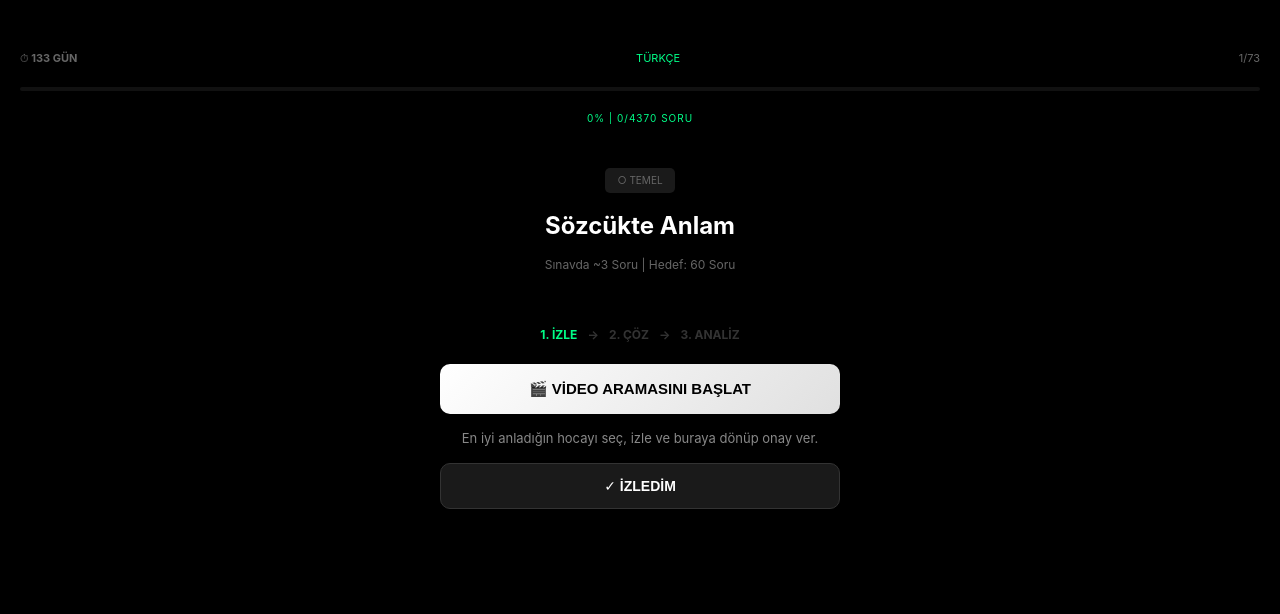
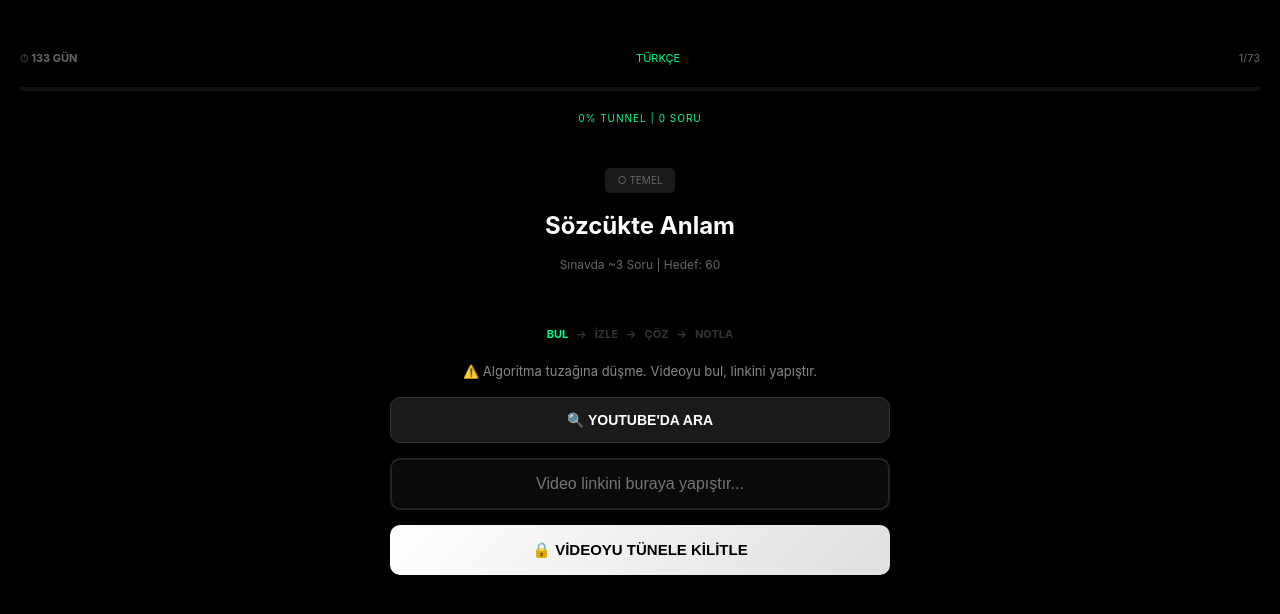
Before and after one commit to stark4280/tyt-tunnel, a React (Vite) app: page / in a window 1280 px wide. Shown: the top 614 px of the page. Built offline with nearby package versions, Linux system fonts and the light colour scheme.

Commit message:
V5.3 ANTI-ALGORITHM: Video Lock Protocol, youtube-nocookie embed

```diff
--- a/src/App.jsx
+++ b/src/App.jsx
@@ -92,60 +92,71 @@ const FULL_DB = [
 
 export default function App() {
     const [state, setState] = useState(() => {
-        const saved = localStorage.getItem('tunnel_v52');
-        return saved ? JSON.parse(saved) : { idx: 0, step: 0, data: { count: '', notes: '' }, history: [] };
+        const saved = localStorage.getItem('tunnel_v53');
+        return saved ? JSON.parse(saved) : { idx: 0, step: 0, videoId: null, count: '', notes: '', history: [] };
     });
 
+    const [urlInput, setUrlInput] = useState('');
     const [toast, setToast] = useState(null);
 
     useEffect(() => {
-        localStorage.setItem('tunnel_v52', JSON.stringify(state));
+        localStorage.setItem('tunnel_v53', JSON.stringify(state));
     }, [state]);
 
     const current = FULL_DB[state.idx];
     const examDate = new Date("2026-06-20");
     const daysLeft = Math.ceil((examDate - new Date()) / (1000 * 60 * 60 * 24));
     const progress = Math.round((state.idx / FULL_DB.length) * 100);
-
     const totalSolved = state.history.reduce((sum, h) => sum + (Number(h.count) || 0), 0);
-    const totalTarget = FULL_DB.reduce((sum, t) => sum + t.target, 0);
 
     const showToast = (msg) => {
         setToast(msg);
         setTimeout(() => setToast(null), 2500);
     };
 
-    const openVideo = () => {
-        const query = `TYT ${current.c} ${current.n} Konu Anlatimi`.replace(/ /g, '+');
-        window.open(`https://www.youtube.com/results?search_query=${query}`, '_blank');
-        showToast("Video sayfası açıldı. İzleyip dön.");
+    // YouTube URL Parser
+    const extractVideoID = (url) => {
+        const regExp = /^.*(youtu\.be\/|v\/|u\/\w\/|embed\/|watch\?v=|&v=)([^#&?]*).*/;
+        const match = url.match(regExp);
+        return (match && match[2].length === 11) ? match[2] : null;
     };
 
-    const confirmWatched = () => {
-        setState({ ...state, step: 1 });
-        showToast("Adım 2: Soru çözmeye başla.");
+    const handleVideoLock = () => {
+        const id = extractVideoID(urlInput);
+        if (!id) {
+            showToast("❌ Geçersiz YouTube linki!");
+            return;
+        }
+        setState({ ...state, videoId: id, step: 1 });
+        setUrlInput('');
+        showToast("🔒 Video kilitlendi. İzlemeye başla.");
     };
 
-    const saveSolved = () => {
-        const count = Number(state.data.count);
+    const handleWatchComplete = () => {
+        setState({ ...state, step: 2 });
+        showToast("✅ İzleme tamamlandı. Soru çözmeye geç.");
+    };
+
+    const handleSolveSave = () => {
+        const count = Number(state.count);
         if (!count || count < 10) {
-            showToast("En az 10 soru çözmelisin.");
+            showToast("❌ En az 10 soru çözmelisin!");
             return;
         }
-        setState({ ...state, step: 2 });
-        showToast(`${count} soru kaydedildi. Adım 3'e geç.`);
+        setState({ ...state, step: 3 });
+        showToast(`💾 ${count} soru kaydedildi. Notlarını yaz.`);
     };
 
-    const saveNotes = () => {
-        if (!state.data.notes || state.data.notes.trim().length < 20) {
-            showToast("En az 20 karakter not almalısın.");
+    const handleComplete = () => {
+        if (!state.notes || state.notes.trim().length < 20) {
+            showToast("❌ En az 20 karakter not yazmalısın!");
             return;
         }
 
         const record = {
             topic: current.n,
-            count: Number(state.data.count),
-            notes: state.data.notes,
+            count: Number(state.count),
+            notes: state.notes,
             date: new Date().toISOString()
         };
 
@@ -153,95 +164,126 @@ export default function App() {
             setState({
                 idx: state.idx + 1,
                 step: 0,
-                data: { count: '', notes: '' },
+                videoId: null,
+                count: '',
+                notes: '',
                 history: [...state.history, record]
             });
-            showToast("Konu tamamlandı. Sıradaki konuya geçiliyor.");
+            showToast("🎯 Konu tamamlandı! Sıradaki konuya geçiliyor.");
         } else {
-            setState({
-                ...state,
-                history: [...state.history, record]
-            });
-            showToast("TEBRİKLER! TÜM MÜFREDATI BİTİRDİN!");
+            setState({ ...state, history: [...state.history, record] });
+            showToast("🎉 TEBRİKLER! TÜM MÜFREDATI BİTİRDİN!");
         }
     };
 
     return (
-        <div style={s.body}>
+        <div style={s.app}>
             {toast && <div style={s.toast}>{toast}</div>}
 
             {/* Header */}
             <div style={s.header}>
                 <div style={s.countdown}>⏱ {daysLeft} GÜN</div>
                 <div style={s.module}>{current.c}</div>
-                <div style={s.position}>{state.idx + 1}/{FULL_DB.length}</div>
+                <div style={s.counter}>{state.idx + 1}/{FULL_DB.length}</div>
             </div>
 
-            {/* Progress Bar */}
+            {/* Progress */}
             <div style={s.progressBar}>
                 <div style={{ ...s.progressFill, width: `${progress}%` }} />
             </div>
-            <div style={s.progressLabel}>{progress}% | {totalSolved}/{totalTarget} SORU</div>
+            <div style={s.progressLabel}>{progress}% TUNNEL | {totalSolved} SORU</div>
 
-            {/* Subject Info */}
+            {/* Subject */}
             <div style={s.subject}>
-                <div style={current.s ? s.tagCritical : s.tagNormal}>
+                <div style={current.s ? s.tagCrit : s.tagNorm}>
                     {current.s ? "★ YÜK. PUAN" : "○ TEMEL"}
                 </div>
                 <h1 style={s.title}>{current.n}</h1>
-                <p style={s.meta}>Sınavda ~{current.q} Soru | Hedef: {current.target} Soru</p>
+                <p style={s.meta}>Sınavda ~{current.q} Soru | Hedef: {current.target}</p>
             </div>
 
             {/* Steps */}
             <div style={s.steps}>
-                <div style={state.step >= 0 ? s.stepActive : s.stepInactive}>1. İZLE</div>
-                <div style={s.arrow}>→</div>
-                <div style={state.step >= 1 ? s.stepActive : s.stepInactive}>2. ÇÖZ</div>
-                <div style={s.arrow}>→</div>
-                <div style={state.step >= 2 ? s.stepActive : s.stepInactive}>3. ANALİZ</div>
+                <span style={state.step >= 0 ? s.stepOn : s.stepOff}>BUL</span>
+                <span style={s.arrow}>→</span>
+                <span style={state.step >= 1 ? s.stepOn : s.stepOff}>İZLE</span>
+                <span style={s.arrow}>→</span>
+                <span style={state.step >= 2 ? s.stepOn : s.stepOff}>ÇÖZ</span>
+                <span style={s.arrow}>→</span>
+                <span style={state.step >= 3 ? s.stepOn : s.stepOff}>NOTLA</span>
             </div>
 
-            {/* Actions */}
-            <div style={s.actions}>
+            {/* Content */}
+            <div style={s.content}>
+                {/* STEP 0: BUL & KİLİTLE */}
                 {state.step === 0 && (
                     <>
-                        <button onClick={openVideo} style={s.btn}>
-                            🎬 VİDEO ARAMASINI BAŞLAT
+                        <p style={s.hint}>⚠️ Algoritma tuzağına düşme. Videoyu bul, linkini yapıştır.</p>
+                        <button
+                            style={s.searchBtn}
+                            onClick={() => window.open(`https://www.youtube.com/results?search_query=TYT+${current.c}+${current.n}+konu+anlatimi`, '_blank')}
+                        >
+                            🔍 YOUTUBE'DA ARA
                         </button>
-                        <p style={s.hint}>En iyi anladığın hocayı seç, izle ve buraya dönüp onay ver.</p>
-                        <button onClick={confirmWatched} style={s.btnSecondary}>
-                            ✓ İZLEDİM
+                        <input
+                            style={s.input}
+                            type="text"
+                            placeholder="Video linkini buraya yapıştır..."
+                            value={urlInput}
+                            onChange={(e) => setUrlInput(e.target.value)}
+                        />
+                        <button style={s.lockBtn} onClick={handleVideoLock}>
+                            🔒 VİDEOYU TÜNELE KİLİTLE
                         </button>
                     </>
                 )}
 
+                {/* STEP 1: İZLE (DISTRACTION-FREE) */}
                 {state.step === 1 && (
                     <>
-                        <p style={s.hint}>🎯 Hedef: {current.target} Soru</p>
+                        <div style={s.videoWrapper}>
+                            <iframe
+                                src={`https://www.youtube-nocookie.com/embed/${state.videoId}?rel=0&modestbranding=1&iv_load_policy=3`}
+                                style={s.iframe}
+                                title="Tunnel Player"
+                                allowFullScreen
+                            />
+                        </div>
+                        <button style={s.doneBtn} onClick={handleWatchComplete}>
+                            ✅ VİDEOYU BİTİRDİM
+                        </button>
+                    </>
+                )}
+
+                {/* STEP 2: ÇÖZ */}
+                {state.step === 2 && (
+                    <>
+                        <h2 style={s.targetTitle}>🎯 HEDEF: {current.target} SORU</h2>
                         <input
+                            style={s.input}
                             type="number"
                             placeholder="Kaç soru çözdün?"
-                            value={state.data.count}
-                            onChange={(e) => setState({ ...state, data: { ...state.data, count: e.target.value } })}
-                            style={s.input}
+                            value={state.count}
+                            onChange={(e) => setState({ ...state, count: e.target.value })}
                         />
-                        <button onClick={saveSolved} style={s.btn}>
+                        <button style={s.doneBtn} onClick={handleSolveSave}>
                             💾 KAYDET VE İLERLE
                         </button>
                     </>
                 )}
 
-                {state.step === 2 && (
+                {/* STEP 3: NOTLA (ACTIVE RECALL) */}
+                {state.step === 3 && (
                     <>
                         <p style={s.hint}>📝 Bu konudan ne öğrendin? (Active Recall)</p>
                         <textarea
+                            style={s.textarea}
+                            rows={5}
                             placeholder="3-5 cümle not al..."
-                            value={state.data.notes}
-                            onChange={(e) => setState({ ...state, data: { ...state.data, notes: e.target.value } })}
-                            style={s.textarea}
-                            rows={4}
+                            value={state.notes}
+                            onChange={(e) => setState({ ...state, notes: e.target.value })}
                         />
-                        <button onClick={saveNotes} style={s.btnSuccess}>
+                        <button style={s.finishBtn} onClick={handleComplete}>
                             ✅ KONUYU BİTİR
                         </button>
                     </>
@@ -251,12 +293,12 @@ export default function App() {
             {/* Stats */}
             {state.history.length > 0 && (
                 <div style={s.stats}>
-                    <div style={s.statItem}>
-                        <div style={s.statLabel}>Biten Konu</div>
+                    <div style={s.stat}>
+                        <div style={s.statLabel}>Biten</div>
                         <div style={s.statValue}>{state.history.length}</div>
                     </div>
-                    <div style={s.statItem}>
-                        <div style={s.statLabel}>Toplam Soru</div>
+                    <div style={s.stat}>
+                        <div style={s.statLabel}>Toplam</div>
                         <div style={s.statValue}>{totalSolved}</div>
                     </div>
                 </div>
@@ -274,196 +316,37 @@ export default function App() {
 }
 
 const s = {
-    body: {
-        minHeight: '100vh',
-        backgroundColor: '#000',
-        color: '#fff',
-        fontFamily: '-apple-system, BlinkMacSystemFont, sans-serif',
-        padding: '20px',
-        display: 'flex',
-        flexDirection: 'column',
-        gap: '20px',
-    },
-    toast: {
-        position: 'fixed',
-        top: '20px',
-        left: '50%',
-        transform: 'translateX(-50%)',
-        background: '#00ff88',
-        color: '#000',
-        padding: '12px 24px',
-        borderRadius: '8px',
-        fontWeight: 'bold',
-        fontSize: '14px',
-        zIndex: 1000,
-        animation: 'fadeIn 0.3s ease',
-    },
-    header: {
-        display: 'flex',
-        justifyContent: 'space-between',
-        fontSize: '11px',
-        color: '#666',
-        paddingTop: '30px',
-    },
+    app: { minHeight: '100vh', backgroundColor: '#000', color: '#fff', fontFamily: '-apple-system, BlinkMacSystemFont, sans-serif', padding: '20px', display: 'flex', flexDirection: 'column', gap: '20px' },
+    toast: { position: 'fixed', top: '20px', left: '50%', transform: 'translateX(-50%)', background: '#00ff88', color: '#000', padding: '12px 24px', borderRadius: '8px', fontWeight: 'bold', fontSize: '14px', zIndex: 1000, animation: 'fadeIn 0.3s' },
+    header: { display: 'flex', justifyContent: 'space-between', fontSize: '11px', color: '#666', paddingTop: '30px' },
     countdown: { fontWeight: 'bold' },
     module: { color: '#00ff88' },
-    position: {},
-    progressBar: {
-        width: '100%',
-        height: '4px',
-        backgroundColor: '#111',
-        borderRadius: '2px',
-        overflow: 'hidden',
-    },
-    progressFill: {
-        height: '100%',
-        background: 'linear-gradient(90deg, #00ff88, #00cc66)',
-        transition: 'width 0.5s ease',
-    },
-    progressLabel: {
-        fontSize: '10px',
-        color: '#00ff88',
-        textAlign: 'center',
-        letterSpacing: '1px',
-    },
-    subject: {
-        textAlign: 'center',
-        padding: '20px 0',
-    },
-    tagCritical: {
-        display: 'inline-block',
-        background: '#ffaa00',
-        color: '#000',
-        padding: '5px 12px',
-        borderRadius: '5px',
-        fontSize: '10px',
-        fontWeight: 'bold',
-    },
-    tagNormal: {
-        display: 'inline-block',
-        background: '#1a1a1a',
-        color: '#666',
-        padding: '5px 12px',
-        borderRadius: '5px',
-        fontSize: '10px',
-    },
-    title: {
-        fontSize: '24px',
-        fontWeight: 'bold',
-        margin: '15px 0 5px',
-    },
-    meta: {
-        fontSize: '12px',
-        color: '#666',
-    },
-    steps: {
-        display: 'flex',
-        alignItems: 'center',
-        justifyContent: 'center',
-        gap: '10px',
-        fontSize: '12px',
-        fontWeight: 'bold',
-    },
-    stepActive: {
-        color: '#00ff88',
-    },
-    stepInactive: {
-        color: '#333',
-    },
-    arrow: {
-        color: '#333',
-    },
-    actions: {
-        display: 'flex',
-        flexDirection: 'column',
-        gap: '15px',
-        maxWidth: '400px',
-        margin: '0 auto',
-        width: '100%',
-    },
-    btn: {
-        padding: '16px',
-        background: 'linear-gradient(135deg, #fff, #e0e0e0)',
-        color: '#000',
-        border: 'none',
-        borderRadius: '10px',
-        fontWeight: 'bold',
-        fontSize: '15px',
-        cursor: 'pointer',
-        transition: 'transform 0.1s',
-    },
-    btnSecondary: {
-        padding: '14px',
-        background: '#1a1a1a',
-        color: '#fff',
-        border: '1px solid #333',
-        borderRadius: '10px',
-        fontWeight: 'bold',
-        fontSize: '14px',
-        cursor: 'pointer',
-        transition: 'transform 0.1s',
-    },
-    btnSuccess: {
-        padding: '16px',
-        background: 'linear-gradient(135deg, #00ff88, #00cc66)',
-        color: '#000',
-        border: 'none',
-        borderRadius: '10px',
-        fontWeight: 'bold',
-        fontSize: '15px',
-        cursor: 'pointer',
-        transition: 'transform 0.1s',
-    },
-    hint: {
-        fontSize: '13px',
-        color: '#888',
-        textAlign: 'center',
-        margin: 0,
-    },
-    input: {
-        padding: '15px',
-        background: '#0a0a0a',
-        border: '2px solid #222',
-        color: '#fff',
-        borderRadius: '10px',
-        fontSize: '18px',
-        fontWeight: 'bold',
-        textAlign: 'center',
-        outline: 'none',
-    },
-    textarea: {
-        padding: '15px',
-        background: '#0a0a0a',
-        border: '2px solid #222',
-        color: '#fff',
-        borderRadius: '10px',
-        fontSize: '15px',
-        outline: 'none',
-        resize: 'vertical',
-        fontFamily: 'inherit',
-    },
-    stats: {
-        display: 'flex',
-        gap: '15px',
-        justifyContent: 'center',
-        marginTop: '20px',
-    },
-    statItem: {
-        textAlign: 'center',
-        padding: '15px',
-        background: '#0a0a0a',
-        borderRadius: '10px',
-        flex: 1,
-        maxWidth: '150px',
-    },
-    statLabel: {
-        fontSize: '10px',
-        color: '#666',
-        marginBottom: '5px',
-    },
-    statValue: {
-        fontSize: '24px',
-        fontWeight: 'bold',
-        color: '#00ff88',
-    },
+    counter: {},
+    progressBar: { width: '100%', height: '4px', backgroundColor: '#111', borderRadius: '2px', overflow: 'hidden' },
+    progressFill: { height: '100%', background: 'linear-gradient(90deg, #00ff88, #00cc66)', transition: 'width 0.5s' },
+    progressLabel: { fontSize: '10px', color: '#00ff88', textAlign: 'center', letterSpacing: '1px' },
+    subject: { textAlign: 'center', padding: '20px 0' },
+    tagCrit: { display: 'inline-block', background: '#ffaa00', color: '#000', padding: '5px 12px', borderRadius: '5px', fontSize: '10px', fontWeight: 'bold' },
+    tagNorm: { display: 'inline-block', background: '#1a1a1a', color: '#666', padding: '5px 12px', borderRadius: '5px', fontSize: '10px' },
+    title: { fontSize: '24px', fontWeight: 'bold', margin: '15px 0 5px' },
+    meta: { fontSize: '12px', color: '#666' },
+    steps: { display: 'flex', alignItems: 'center', justifyContent: 'center', gap: '8px', fontSize: '11px', fontWeight: 'bold' },
+    stepOn: { color: '#00ff88' },
+    stepOff: { color: '#333' },
+    arrow: { color: '#333' },
+    content: { flex: 1, display: 'flex', flexDirection: 'column', gap: '15px', maxWidth: '500px', margin: '0 auto', width: '100%' },
+    hint: { fontSize: '13px', color: '#888', textAlign: 'center', margin: 0 },
+    searchBtn: { padding: '14px', background: '#1a1a1a', color: '#fff', border: '1px solid #333', borderRadius: '10px', fontWeight: 'bold', fontSize: '14px', cursor: 'pointer' },
+    input: { padding: '15px', background: '#0a0a0a', border: '2px solid #222', color: '#fff', borderRadius: '10px', fontSize: '16px', textAlign: 'center', outline: 'none' },
+    lockBtn: { padding: '16px', background: 'linear-gradient(135deg, #fff, #e0e0e0)', color: '#000', border: 'none', borderRadius: '10px', fontWeight: 'bold', fontSize: '15px', cursor: 'pointer' },
+    videoWrapper: { position: 'relative', paddingBottom: '56.25%', height: 0, overflow: 'hidden', borderRadius: '10px', background: '#0a0a0a' },
+    iframe: { position: 'absolute', top: 0, left: 0, width: '100%', height: '100%', border: 'none', borderRadius: '10px' },
+    doneBtn: { padding: '16px', background: 'linear-gradient(135deg, #00ff88, #00cc66)', color: '#000', border: 'none', borderRadius: '10px', fontWeight: 'bold', fontSize: '15px', cursor: 'pointer' },
+    targetTitle: { fontSize: '18px', textAlign: 'center', color: '#00ff88', margin: 0 },
+    textarea: { padding: '15px', background: '#0a0a0a', border: '2px solid #222', color: '#fff', borderRadius: '10px', fontSize: '15px', outline: 'none', resize: 'vertical', fontFamily: 'inherit' },
+    finishBtn: { padding: '16px', background: 'linear-gradient(135deg, #00ff88, #00cc66)', color: '#000', border: 'none', borderRadius: '10px', fontWeight: 'bold', fontSize: '15px', cursor: 'pointer' },
+    stats: { display: 'flex', gap: '15px', justifyContent: 'center', marginTop: '15px' },
+    stat: { textAlign: 'center', padding: '15px', background: '#0a0a0a', borderRadius: '10px', flex: 1, maxWidth: '120px' },
+    statLabel: { fontSize: '10px', color: '#666', marginBottom: '5px' },
+    statValue: { fontSize: '22px', fontWeight: 'bold', color: '#00ff88' },
 };
```
